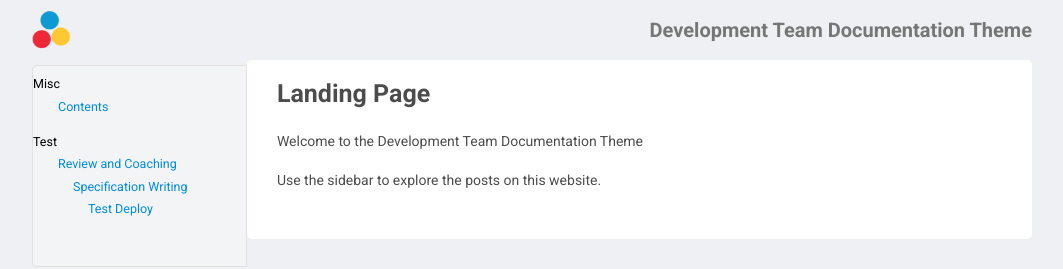
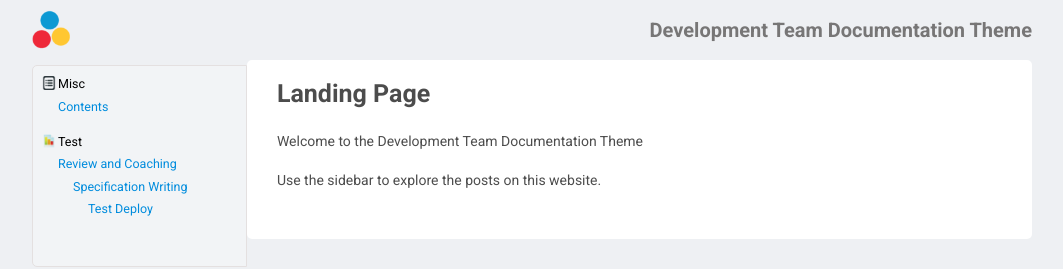
Before and after one commit to intuitivedocs/DocumentationSiteThemes, a Jekyll site: the page built from index.markdown, in a window 1280 px wide. Shown: the top 269 px of the page, without its empty margins (108-1171 px from the left). Built offline with Jekyll 4.4.1, drawn with Linux system fonts in a browser that asks for light colours.

Commit message:
sidebar styling

```diff
--- a/_includes/sidebar.html
+++ b/_includes/sidebar.html
@@ -3,18 +3,18 @@
             <ul class="sidebar-post">
 
 
-                  <ht class="icon-clipboard">
+                  <p class="icon-clipboard">
                     Misc
-                  </ht>
+                  </p>
                   <li>
                         <a href="{{ site.contentsref }}Contents">
                          Contents
                         </a>
                   </li>
 
-                  <ht class="icon-graph">
+                  <p class="icon-graph">
                   Test
-                  </ht>
+                  </p>
                    <li>
                         <a href="{{ site.contentsref }}SoftwareDevelopment-subtopics/ReviewAndCoaching">
                          Review and Coaching
```
